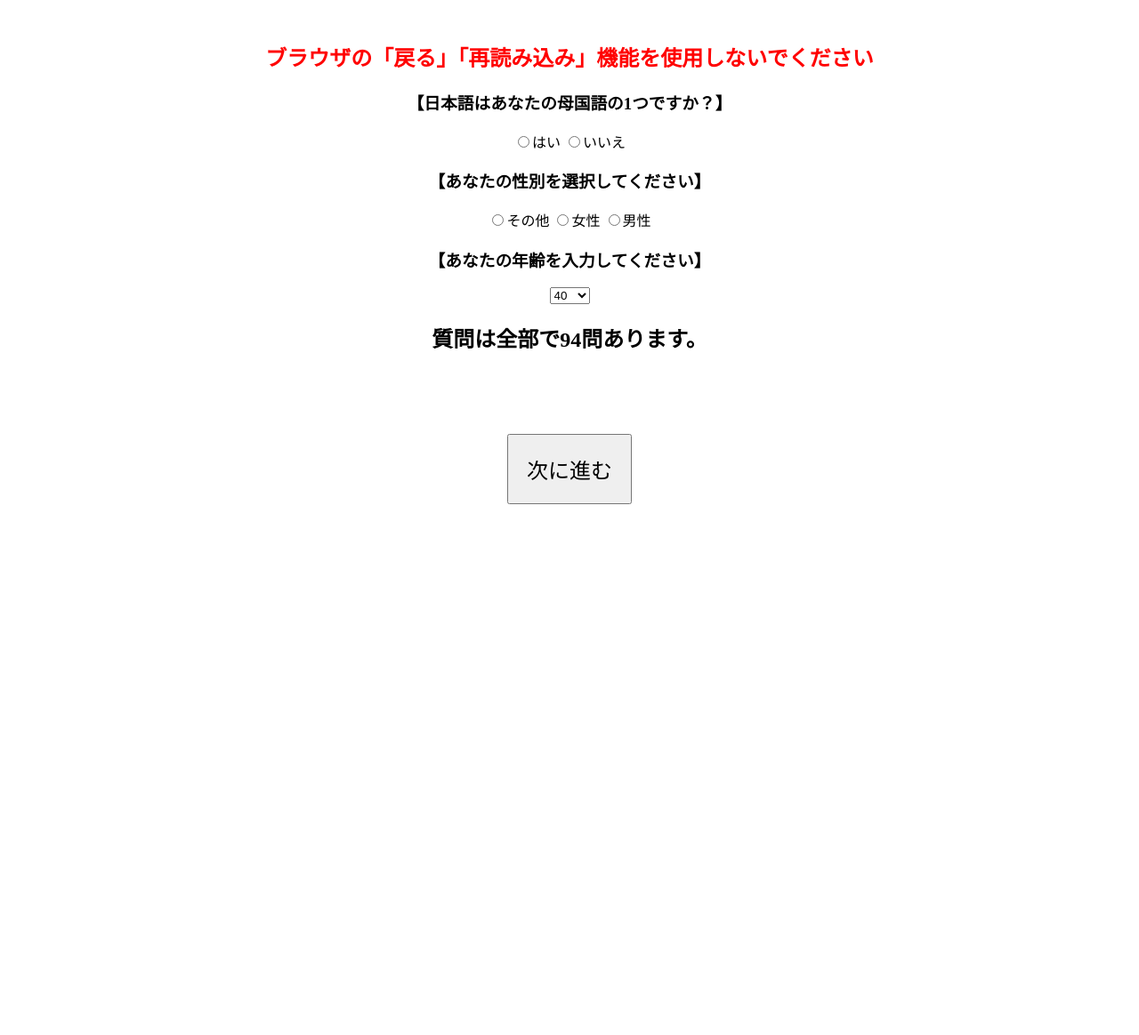
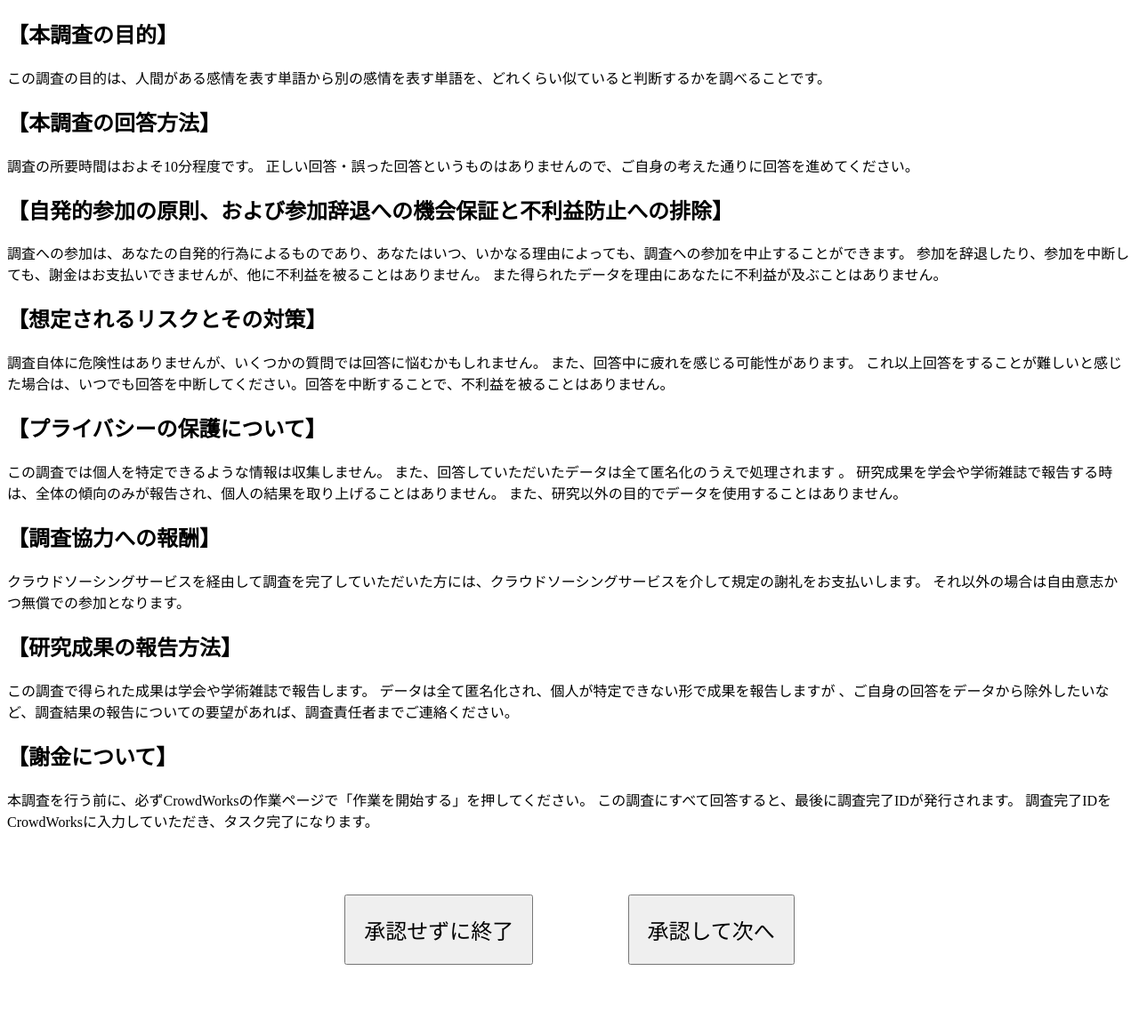
Before and after one commit to FumitakaIwaki/webex_association_v2, a Flask app: template templates/index.html in a window 1280 px wide. Shown: the whole page at 89% size. Before the commit the page ends 567 px from the top, so only its background shows below. Run offline with Flask 3, Linux system fonts and the light colour scheme; the template is opened without the code that fills it: most values are stand-ins (such as "Sample title", 1, 10 or a date in 2020).

Commit message:
headerをindexに統合

```diff
--- a/app.py
+++ b/app.py
@@ -5,12 +5,12 @@ import pickle
 app = Flask(__name__)
 
 # 導入画面
-@app.route("/")
-def index():
-    return render_template('header.html')
+# @app.route("/")
+# def index():
+#     return render_template('header.html')
 
 # 実験画面
-@app.route("/experiment")
+@app.route("/")
 def experiment():
     # 被験者数
     N = 1200
@@ -24,9 +24,6 @@ def experiment():
         else:
             counter+=1
         pickle.dump(counter, f)
-
-    # df = pd.DataFrame({'counter':counter}, index=[0])
-    # df.to_csv(f"data/res{counter}.csv", index=False)
 
     return render_template('index.html', cnt=counter)
 
--- a/static/js/display.js
+++ b/static/js/display.js
@@ -8,28 +8,38 @@ const G = Math.ceil(N / E);
 // 「次へ」の操作
 function next_div(k) {
   if (k == 0) {
+    document.getElementById("header").style.display = "none";
+    document.getElementById("introduction").style.display = "inline";
+    window.scroll({top: 0, behavior: 'auto'});
+  }
+  if (k == 1) {
     document.getElementById("introduction").style.display = "none";
     document.getElementById("experiment").style.display = "inline";
     window.scroll({top: 0, behavior: 'auto'});
-    document.getElementById('page').innerText = "質問ページ数 ： " + (k+1) + " / " + G;
+    document.getElementById('page').innerText = "質問ページ数 ： " + k + " / " + G;
   }else{
-    document.getElementById("g"+(k-1)).style.display = "none";
-    document.getElementById("g"+k).style.display = "inline";
+    document.getElementById("g"+(k-2)).style.display = "none";
+    document.getElementById("g"+(k-1)).style.display = "inline";
     window.scroll({top: 0, behavior: 'auto'});
-    document.getElementById('page').innerText = "質問ページ数 ： " + (k+1) + " / " + G;
+    document.getElementById('page').innerText = "質問ページ数 ： " + k + " / " + G;
   }
 }
 // 「戻る」の操作
 function back_div(k) {
-  if (k == 1) {
+  // if (k == 1) {
+  //   document.getElementById("header").style.display = "inline";
+  //   document.getElementById("introduction").style.display = "none";
+  //   window.scroll({top: 0, behavior: 'top'});
+  // }
+  if (k == 2) {
     document.getElementById("introduction").style.display = "inline";
     document.getElementById("experiment").style.display = "none";
     window.scroll({top: 0, behavior: 'auto'});
   }else{
-    document.getElementById("g"+(k-1)).style.display = "none";
-    document.getElementById("g"+(k-2)).style.display = "inline";
+    document.getElementById("g"+(k-3)).style.display = "inline";
+    document.getElementById("g"+(k-2)).style.display = "none";
     window.scroll({top: 0, behavior: 'auto'});
-    document.getElementById('page').innerText = "質問ページ数 ： " + (k-1) + " / " + G;
+    document.getElementById('page').innerText = "質問ページ数 ： " + (k-2) + " / " + G;
   }
 }
 
@@ -57,10 +67,10 @@ function embed_block() {
       }
     }
     if (g < Elem.length-1) {
-      var html = `<div><button type="button" class="nb-button" onclick="back_div(k=${g+1});">戻る</button><button type="button" class="nb-button" onclick="is_answer(n=${g+1});">次へ</button></div>`;
+      var html = `<div><button type="button" class="nb-button" onclick="back_div(k=${g+2});">戻る</button><button type="button" class="nb-button" onclick="is_answer(n=${g+1});">次へ</button></div>`;
       Elem[g].innerHTML += html;
     }else{
-      var html = `<div><button type="button" class="nb-button" onclick="back_div(k=${g+1});">戻る</button><button type="button" class="nb-button" onclick="is_answer(n=${g+1});">回答</button></div>`;
+      var html = `<div><button type="button" class="nb-button" onclick="back_div(k=${g+2});">戻る</button><button type="button" class="nb-button" onclick="is_answer(n=${g+1});">回答</button></div>`;
       Elem[g].innerHTML += html;
     }
   }
--- a/static/js/rangevalue.js
+++ b/static/js/rangevalue.js
@@ -19,7 +19,7 @@ function is_answer(n) {
   if (Flag) {
     if (n != G) {
       // 次のページへ
-      next_div(k=n);
+      next_div(k=(n+1));
     }else{
       // 最後のページの場合、回答送信
       get_value();
--- a/templates/index.html
+++ b/templates/index.html
@@ -26,8 +26,39 @@
   <input type="number" id="qnum" name="qnum" style="display: none;">
   <input type="text" id="userid" name="userid" style="display: none;">
 
-<!-- 最初の画面 -->
-  <div id="introduction" class="introduction" style="display: inline;">
+<!-- 説明画面 -->
+ <div id="header" class="header" style="display: inline;">
+  <h2>【本調査の目的】</h2>
+    <div>この調査の目的は、人間がある感情を表す単語から別の感情を表す単語を、どれくらい似ていると判断するかを調べることです。</div>
+
+    <h2>【本調査の回答方法】</h2>
+    <div>調査の所要時間はおよそ10分程度です。 正しい回答・誤った回答というものはありませんので、ご自身の考えた通りに回答を進めてください。</div>
+
+    <h2>【自発的参加の原則、および参加辞退への機会保証と不利益防止への排除】</h2>
+    <div>調査への参加は、あなたの自発的行為によるものであり、あなたはいつ、いかなる理由によっても、調査への参加を中止することができます。 参加を辞退したり、参加を中断しても、謝金はお支払いできませんが、他に不利益を被ることはありません。 また得られたデータを理由にあなたに不利益が及ぶことはありません。</div>
+
+    <h2>【想定されるリスクとその対策】</h2>
+    <div>調査自体に危険性はありませんが、いくつかの質問では回答に悩むかもしれません。 また、回答中に疲れを感じる可能性があります。 これ以上回答をすることが難しいと感じた場合は、いつでも回答を中断してください。回答を中断することで、不利益を被ることはありません。</div>
+
+    <h2>【プライバシーの保護について】</h2>
+    <div>この調査では個人を特定できるような情報は収集しません。 また、回答していただいたデータは全て匿名化のうえで処理されます 。 研究成果を学会や学術雑誌で報告する時は、全体の傾向のみが報告され、個人の結果を取り上げることはありません。 また、研究以外の目的でデータを使用することはありません。</div>
+
+    <h2>【調査協力への報酬】</h2>
+    <div>クラウドソーシングサービスを経由して調査を完了していただいた方には、クラウドソーシングサービスを介して規定の謝礼をお支払いします。 それ以外の場合は自由意志かつ無償での参加となります。</div>
+
+    <h2>【研究成果の報告方法】</h2>
+    <div>この調査で得られた成果は学会や学術雑誌で報告します。 データは全て匿名化され、個人が特定できない形で成果を報告しますが 、ご自身の回答をデータから除外したいなど、調査結果の報告についての要望があれば、調査責任者までご連絡ください。</div>
+
+    <h2>【謝金について】</h2>
+    <div>本調査を行う前に、必ずCrowdWorksの作業ページで「作業を開始する」を押してください。 この調査にすべて回答すると、最後に調査完了IDが発行されます。 調査完了IDをCrowdWorksに入力していただき、タスク完了になります。</div>
+    <div class="button-header-div">
+      <button class="button-header" onclick="location.href='/finish'">承認せずに終了</button>
+      <button class="button-header" onclick="next_div(k=0);">承認して次へ</button>
+    </div>
+ </div>
+
+<!-- 導入画面 -->
+  <div id="introduction" class="introduction" style="display: none;">
     <h2 style="color: red;">ブラウザの「戻る」「再読み込み」機能を使用しないでください</h2>
     <h3>【日本語はあなたの母国語の1つですか？】</h3>
     <div>
@@ -57,9 +88,8 @@
       </div>
 
     <h2>質問は全部で94問あります。</h2>
-    <!-- <h3>しっかり質問を読んでいただいているかを確認する問題がいくつか含まれています。</h3> -->
 
-    <div class="button-header-div"><button class="button-header" type="button" onclick="next_div(k=0);">次に進む</button></div>
+    <div class="button-header-div"><button class="button-header" type="button" onclick="next_div(k=1);">次に進む</button></div>
   </div>
 
 <!-- 実験の画面 -->
```
